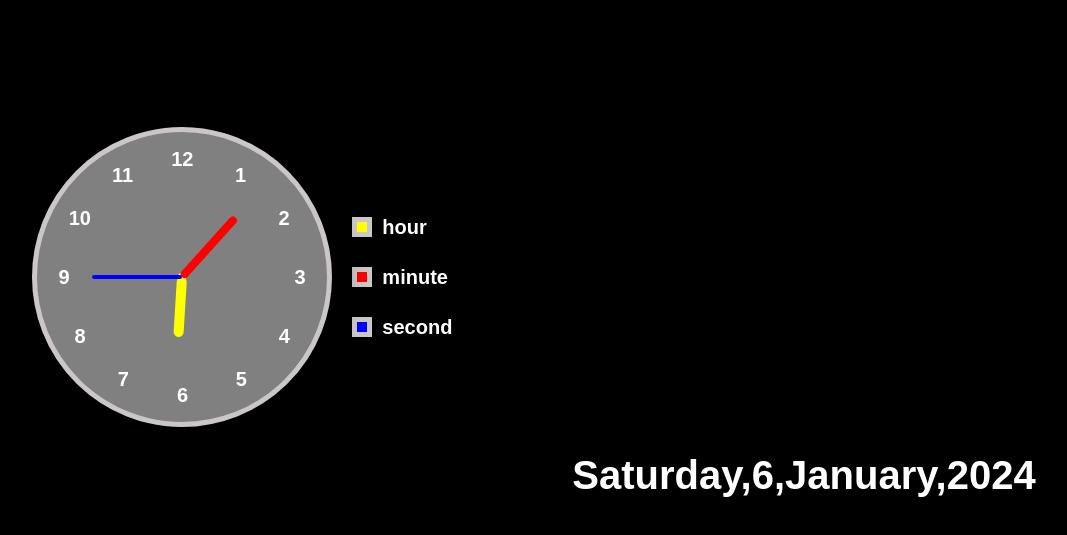
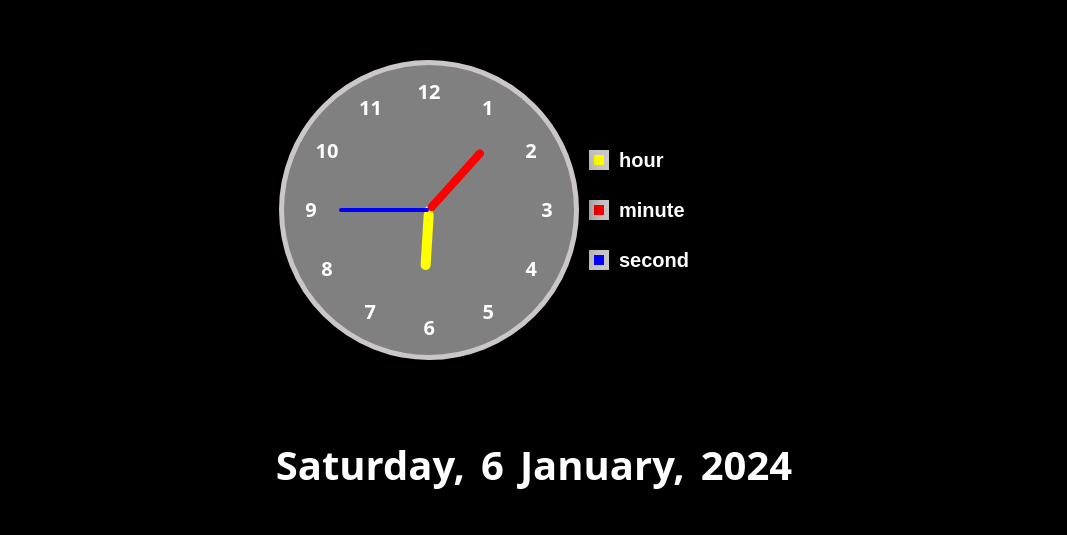
Before and after one commit to S672672/Analog-clock-in-react, a React (Vite) app: page / in a window 1280 px wide. Shown: the part 123-658 px from the top of the page, without its empty margins (106-1173 px from the left). Built offline with nearby package versions, Linux system fonts and the light colour scheme.

Commit message:
project completed

```diff
--- a/src/App.css
+++ b/src/App.css
@@ -1,7 +1,6 @@
-.wholebody{
-  background-color: black;
-  height: 100vh;
-  width: 100vw;
+/* .wholebody{
+  height: fit-content;
+  min-width: 100vw;
   position: absolute;
   display: flex;
   justify-content: center;
@@ -9,7 +8,7 @@
   box-sizing: border-box;
   font-family: sans-serif;
   gap: 20px;
-}
+} */
 .clock{
   height: 300px;
   width: 300px;
@@ -86,14 +85,30 @@
   }
   .digital{
     display: flex;
-    gap: 0.5rem;
+    gap: 1rem;
     font-size: 50px;
     font-weight: bold;
-    margin-top: 40vh;
   }
   .dateonly{
     color: white;
     font-size: 40px;
     font-weight: bold;
     display: flex;
+    gap: 1rem;
   }
+  .fullScreen{
+    min-width: 100vw;
+    min-height: 100vh;
+    background-color: black;
+    display: flex;
+    flex-direction: column;
+    align-items: center;
+    justify-content: center;
+  }
+  .clocknindex{
+    display: flex;
+    align-items: center;
+    justify-content: center;
+    flex-direction: row;
+    gap: 10px;
+  }
--- a/src/App.jsx
+++ b/src/App.jsx
@@ -1,122 +1,22 @@
 import React from "react";
 import "./App.css";
 import { useEffect, useState } from "react";
-import Index from ".";
+import Index from "./index";
+import Clock from "./clock";
 import Digital from "./digital";
 
 export default function App() {
-  useEffect(() => {
-    const displayTime = () => {
-      let date = new Date();
-      let hh = date.getHours();
-      let mm = date.getMinutes();
-      let ss = date.getSeconds();
-
-      let hRotation = 30 * hh + mm / 2;
-      let mRotation = 6 * mm;
-      let sRotation = 6 * ss;
-
-      document.getElementById(
-        "hour"
-      ).style.transform = `rotate(${hRotation}deg)`;
-      document.getElementById(
-        "min"
-      ).style.transform = `rotate(${mRotation}deg)`;
-      document.getElementById(
-        "sec"
-      ).style.transform = `rotate(${sRotation}deg)`;
-    };
-
-    // Call displayTime initially to set the initial rotation
-    displayTime();
-
-    // Set up the interval to update the clock hands every second
-    const intervalId = setInterval(displayTime, 1000);
-
-    // Clean up the interval when the component is unmounted
-    return () => clearInterval(intervalId);
-  }, []); // Empty dependency array ensures the effect runs only once on mount
   return (
-    <div className="wholebody">
-      <div className="clock">
-        <div
-          style={{
-            "--clr": "yellow",
-            "--heightValue": "60px",
-            "--widthValue": "10px",
-          }}
-          className="hand"
-          id="hour"
-        >
-          <i></i>
-        </div>
-        <div
-          style={{
-            "--clr": "red",
-            "--heightValue": "80px",
-            "--widthValue": "8px",
-          }}
-          className="hand"
-          id="min"
-        >
-          <i></i>
-        </div>
-        <div
-          style={{
-            "--clr": "blue",
-            "--heightValue": "90px",
-            "--widthValue": "4px",
-          }}
-          className="hand"
-          id="sec"
-        >
-          <i></i>
-        </div>
-        <span style={{ "--i": 1 }}>
-          <b>1</b>
-        </span>
-        <span style={{ "--i": 2 }}>
-          <b>2</b>
-        </span>
-        <span style={{ "--i": 3 }}>
-          <b>3</b>
-        </span>
-        <span style={{ "--i": 4 }}>
-          <b>4</b>
-        </span>
-        <span style={{ "--i": 5 }}>
-          <b>5</b>
-        </span>
-        <span style={{ "--i": 6 }}>
-          <b>6</b>
-        </span>
-        <span style={{ "--i": 7 }}>
-          <b>7</b>
-        </span>
-        <span style={{ "--i": 8 }}>
-          <b>8</b>
-        </span>
-        <span style={{ "--i": 9 }}>
-          <b>9</b>
-        </span>
-        <span style={{ "--i": 10 }}>
-          <b>10</b>
-        </span>
-        <span style={{ "--i": 11 }}>
-          <b>11</b>
-        </span>
-        <span style={{ "--i": 12 }}>
-          <b>12</b>
-        </span>
-      </div>
-      <div>
+    <div className="fullScreen">
+    <div className="clocknindex">
+    <Clock />
         <div className="index">
           <Index backgroundColor="yellow" name="hour" />
           <Index backgroundColor="red" name="minute" />
           <Index backgroundColor="blue" name="second" />
-        </div>
+      </div>
       </div>
       <Digital />
-    </div>
+      </div>
   );
 }
--- /dev/null
+++ b/src/clock.jsx
@@ -0,0 +1,113 @@
+import React from "react";
+import "./App.css";
+import { useEffect, useState } from "react";
+import Index from ".";
+import Digital from "./digital";
+
+export default function Clock() {
+  useEffect(() => {
+    const displayTime = () => {
+      let date = new Date();
+      let hh = date.getHours();
+      let mm = date.getMinutes();
+      let ss = date.getSeconds();
+
+      let hRotation = 30 * hh + mm / 2;
+      let mRotation = 6 * mm;
+      let sRotation = 6 * ss;
+
+      document.getElementById(
+        "hour"
+      ).style.transform = `rotate(${hRotation}deg)`;
+      document.getElementById(
+        "min"
+      ).style.transform = `rotate(${mRotation}deg)`;
+      document.getElementById(
+        "sec"
+      ).style.transform = `rotate(${sRotation}deg)`;
+    };
+
+    // Call displayTime initially to set the initial rotation
+    displayTime();
+
+    // Set up the interval to update the clock hands every second
+    const intervalId = setInterval(displayTime, 1000);
+
+    // Clean up the interval when the component is unmounted
+    return () => clearInterval(intervalId);
+  }, []); // Empty dependency array ensures the effect runs only once on mount
+  return (
+      <div className="clock">
+        <div
+          style={{
+            "--clr": "yellow",
+            "--heightValue": "60px",
+            "--widthValue": "10px",
+          }}
+          className="hand"
+          id="hour"
+        >
+          <i></i>
+        </div>
+        <div
+          style={{
+            "--clr": "red",
+            "--heightValue": "80px",
+            "--widthValue": "8px",
+          }}
+          className="hand"
+          id="min"
+        >
+          <i></i>
+        </div>
+        <div
+          style={{
+            "--clr": "blue",
+            "--heightValue": "90px",
+            "--widthValue": "4px",
+          }}
+          className="hand"
+          id="sec"
+        >
+          <i></i>
+        </div>
+        <span style={{ "--i": 1 }}>
+          <b>1</b>
+        </span>
+        <span style={{ "--i": 2 }}>
+          <b>2</b>
+        </span>
+        <span style={{ "--i": 3 }}>
+          <b>3</b>
+        </span>
+        <span style={{ "--i": 4 }}>
+          <b>4</b>
+        </span>
+        <span style={{ "--i": 5 }}>
+          <b>5</b>
+        </span>
+        <span style={{ "--i": 6 }}>
+          <b>6</b>
+        </span>
+        <span style={{ "--i": 7 }}>
+          <b>7</b>
+        </span>
+        <span style={{ "--i": 8 }}>
+          <b>8</b>
+        </span>
+        <span style={{ "--i": 9 }}>
+          <b>9</b>
+        </span>
+        <span style={{ "--i": 10 }}>
+          <b>10</b>
+        </span>
+        <span style={{ "--i": 11 }}>
+          <b>11</b>
+        </span>
+        <span style={{ "--i": 12 }}>
+          <b>12</b>
+        </span>
+      </div>
+
+  );
+}
--- a/src/digital.jsx
+++ b/src/digital.jsx
@@ -43,7 +43,7 @@
     </div>
     <div className="dateonly">
     <div>{currentTime.day}, </div>
-    <div>{currentTime.date},</div>
+    <div>{currentTime.date}</div>
     <div>{currentTime.month},</div>
     <div>{currentTime.year}</div>
     </div>
```
